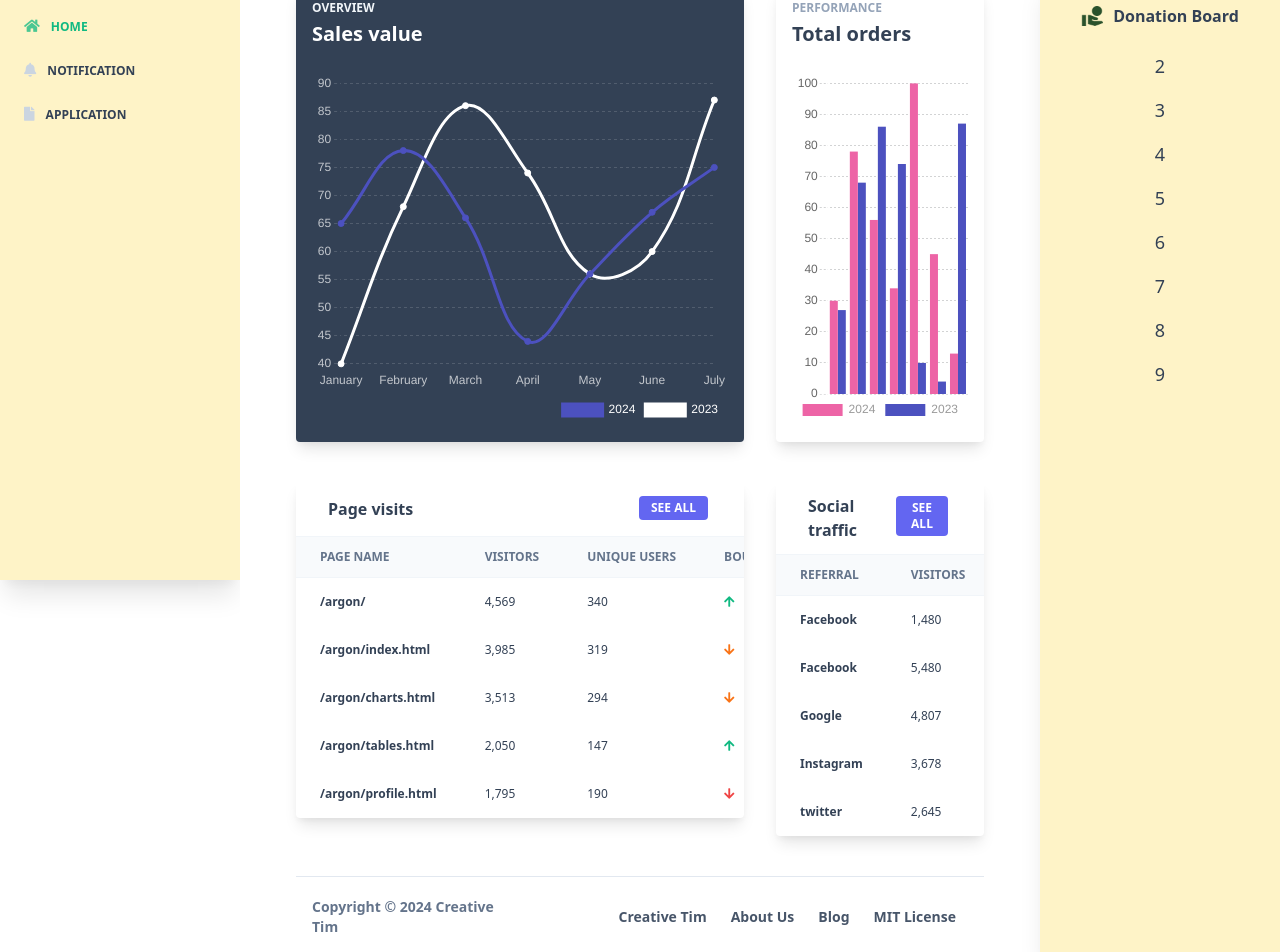
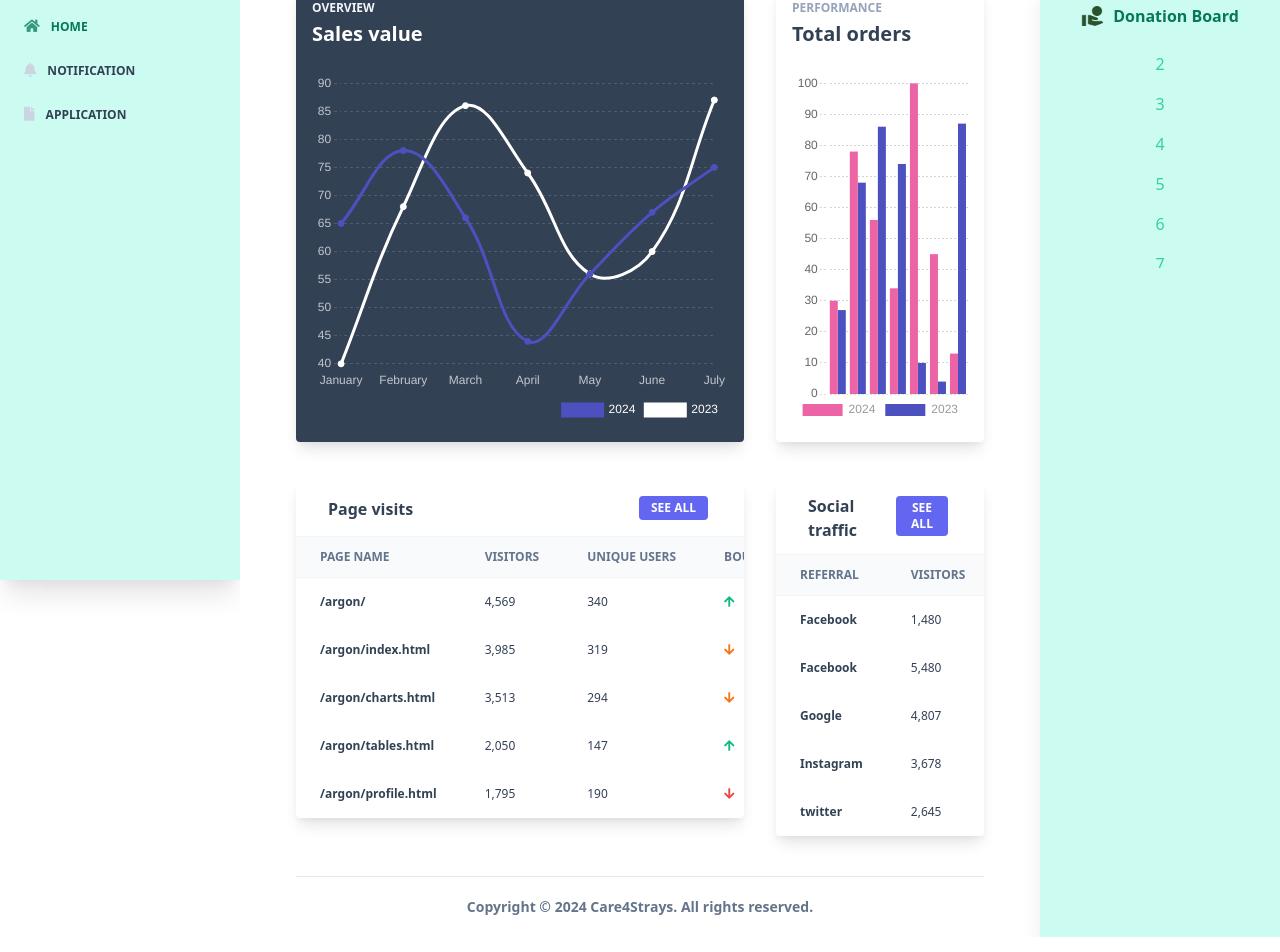
Before and after one commit to kelvinau125/Care4Stray, a Vue app: page /user/news in a window 1280 px wide. Shown: the part 220-1172 px from the top of the page. Built offline with nearby package versions, Linux system fonts and the light colour scheme.

Commit message:
user news

```diff
--- a/src/components/Footers/FooterAdmin.vue
+++ b/src/components/Footers/FooterAdmin.vue
@@ -5,54 +5,12 @@
       <div
         class="flex flex-wrap items-center md:justify-between justify-center"
       >
-        <div class="w-full md:w-4/12 px-4">
+        <div class="w-full px-4 items-center justify-center flex">
           <div
             class="text-sm text-blueGray-500 font-semibold py-1 text-center md:text-left"
           >
-            Copyright © {{ date }}
-            <a
-              href="https://www.creative-tim.com?ref=vn-footer-admin"
-              class="text-blueGray-500 hover:text-blueGray-700 text-sm font-semibold py-1"
-            >
-              Creative Tim
-            </a>
+            Copyright © {{ date }} Care4Strays. All rights reserved.
           </div>
-        </div>
-        <div class="w-full md:w-8/12 px-4">
-          <ul class="flex flex-wrap list-none md:justify-end justify-center">
-            <li>
-              <a
-                href="https://www.creative-tim.com?ref=vn-footer-admin"
-                class="text-blueGray-600 hover:text-blueGray-800 text-sm font-semibold block py-1 px-3"
-              >
-                Creative Tim
-              </a>
-            </li>
-            <li>
-              <a
-                href="https://www.creative-tim.com/presentation?ref=vn-footer-admin"
-                class="text-blueGray-600 hover:text-blueGray-800 text-sm font-semibold block py-1 px-3"
-              >
-                About Us
-              </a>
-            </li>
-            <li>
-              <a
-                href="http://blog.creative-tim.com?ref=vn-footer-admin"
-                class="text-blueGray-600 hover:text-blueGray-800 text-sm font-semibold block py-1 px-3"
-              >
-                Blog
-              </a>
-            </li>
-            <li>
-              <a
-                href="https://github.com/creativetimofficial/vue-notus/blob/main/LICENSE.md?ref=vn-footer-admin"
-                class="text-blueGray-600 hover:text-blueGray-800 text-sm font-semibold block py-1 px-3"
-              >
-                MIT License
-              </a>
-            </li>
-          </ul>
         </div>
       </div>
     </div>
--- a/src/components/List/DonorList.vue
+++ b/src/components/List/DonorList.vue
@@ -1,7 +1,7 @@
 <template>
     <div class="donor-list overflow-hidden h-56 relative">
       <transition-group name="cycle" tag="div" class="donor-container flex flex-col">
-        <div v-for="donor in visibleDonors" :key="donor.id" class="donor-item py-2 text-center text-lg">
+        <div v-for="donor in visibleDonors" :key="donor.id" class="donor-item py-2 text-center text-base text-emerald-400">
           {{ donor.name }}
         </div>
       </transition-group>
@@ -41,7 +41,7 @@
     methods: {
       initializeVisibleDonors() {
         // Initialize the visible donors with the first few donors
-        this.visibleDonors = this.donors.slice(0, 8); // Adjust the number of visible donors as needed
+        this.visibleDonors = this.donors.slice(0, 12); // Adjust the number of visible donors as needed
       },
       startCycling() {
         this.intervalId = setInterval(() => {
@@ -54,7 +54,7 @@
         this.donors.push(firstDonor);
 
         // Update visible donors
-        this.visibleDonors = [...this.donors.slice(0, 8)]; // Adjust the number of visible donors as needed
+        this.visibleDonors = [...this.donors.slice(0, 12)]; // Adjust the number of visible donors as needed
       },
     },
     beforeDestroy() {
--- a/src/components/Navbars/UserNavbar.vue
+++ b/src/components/Navbars/UserNavbar.vue
@@ -1,7 +1,7 @@
 <template>
   <!-- Navbar -->
   <nav
-    class="z-10 top-0 left-0 fixed md:top-16 w-full bg-transparent md:flex-row md:flex-nowrap md:justify-start flex items-center p-4 bg-emerald-300">
+    class="z-50 top-0 left-0 fixed md:top-16 w-full bg-transparent md:flex-row md:flex-nowrap md:justify-start flex items-center p-4 bg-emerald-300">
     <div class="w-full mx-auto items-center flex flex-col justify-between md:flex-nowrap flex-wrap md:px-10 px-4">
       <!-- Form -->
       <form class="w-8/12 flex flex-row flex-wrap items-center mr-3 md:mb-0">
@@ -20,7 +20,7 @@
             <router-link to="/user/news" v-slot="{ href, navigate, isActive }">
               <a :href="href" @click="navigate" class="text-sm uppercase pt-3 font-bold block" :class="[
                 isActive
-                  ? 'text-emerald-500 hover:text-emerald-600'
+                  ? 'text-emerald-700 hover:text-emerald-600 font-bold'
                   : 'text-blueGray-700 hover:text-blueGray-500',
               ]">
                 News
@@ -32,7 +32,7 @@
             <router-link to="/user/tables" v-slot="{ href, navigate, isActive }">
               <a :href="href" @click="navigate" class="text-sm uppercase pt-3 font-bold block" :class="[
                 isActive
-                  ? 'text-emerald-500 hover:text-emerald-600'
+                  ? 'text-emerald-700 hover:text-emerald-600 font-bold'
                   : 'text-blueGray-700 hover:text-blueGray-500',
               ]">
                 Near Me
@@ -44,7 +44,7 @@
             <router-link to="/user/application" v-slot="{ href, navigate, isActive }">
               <a :href="href" @click="navigate" class="text-sm uppercase pt-3 font-bold block" :class="[
                 isActive
-                  ? 'text-emerald-500 hover:text-emerald-600'
+                  ? 'text-emerald-700 hover:text-emerald-600 font-bold'
                   : 'text-blueGray-700 hover:text-blueGray-500',
               ]">
                 Adoption
--- a/src/components/Sidebar/DonationSidebar.vue
+++ b/src/components/Sidebar/DonationSidebar.vue
@@ -1,6 +1,6 @@
 <template>
   <nav
-    class="md:right-0 md:block md:relative md:bottom-0 md:overflow-y-auto md:flex-row md:flex-nowrap md:overflow-hidden shadow-xl h-full flex flex-wrap items-center justify-between relative md:w-60 py-4 px-6 bg-amber-100">
+    class="md:right-0 md:block md:relative md:bottom-0 md:overflow-y-auto md:flex-row md:flex-nowrap md:overflow-hidden shadow-xl h-full flex flex-wrap items-center justify-between relative md:w-60 py-4 px-6 bg-teal-100">
     <div
       class="md:flex-col md:items-stretch md:min-h-full md:flex-nowrap px-0 flex flex-wrap items-center justify-between w-full mx-auto">
       <!-- Toggler -->
@@ -51,7 +51,7 @@
 
         <!-- Donor List -->
         <div class="w-full">
-          <div class="flex flex-row text-base font-bold gap-2 items-center justify-center mb-4">
+          <div class="flex flex-row text-base font-bold gap-2 items-center justify-center mb-4 text-emerald-700">
             <img :src="donationboard" alt="donation board icon" class="w-6 h-auto" />
             <h2>Donation Board</h2>
           </div>
--- a/src/components/Sidebar/UserSidebar.vue
+++ b/src/components/Sidebar/UserSidebar.vue
@@ -1,6 +1,6 @@
 <template>
   <nav
-    class="md:left-0 md:block md:fixed md:top-48 md:bottom-0 md:overflow-y-auto md:flex-row md:flex-nowrap md:overflow-hidden shadow-xl flex flex-wrap items-center justify-between relative md:w-60 py-4 px-6 bg-amber-100">
+    class="md:left-0 md:block md:fixed md:top-48 md:bottom-0 md:overflow-y-auto md:flex-row md:flex-nowrap md:overflow-hidden shadow-xl flex flex-wrap items-center justify-between relative md:w-60 py-4 px-6 bg-teal-100">
     <div
       class="md:flex-col md:items-stretch md:min-h-full md:flex-nowrap px-0 flex flex-wrap items-center justify-between w-full mx-auto">
       <!-- Toggler -->
@@ -64,7 +64,7 @@
             <router-link to="/user/news" v-slot="{ href, navigate, isActive }">
               <a :href="href" @click="navigate" class="text-xs uppercase py-3 font-bold block" :class="[
                 isActive
-                  ? 'text-emerald-500 hover:text-emerald-600'
+                  ? 'text-emerald-700 hover:text-emerald-600'
                   : 'text-blueGray-700 hover:text-blueGray-500',
               ]">
                 <i class="fas fa-home mr-2 text-sm" :class="[isActive ? 'opacity-75' : 'text-blueGray-300']"></i>
@@ -77,7 +77,7 @@
             <router-link to="/user/notification" v-slot="{ href, navigate, isActive }">
               <a :href="href" @click="navigate" class="text-xs uppercase py-3 font-bold block" :class="[
                 isActive
-                  ? 'text-emerald-500 hover:text-emerald-600'
+                  ? 'text-emerald-700 hover:text-emerald-600'
                   : 'text-blueGray-700 hover:text-blueGray-500',
               ]">
                 <i class="fas fa-bell mr-2 text-sm" :class="[isActive ? 'opacity-75' : 'text-blueGray-300']"></i>
@@ -90,7 +90,7 @@
             <router-link to="/user/application" v-slot="{ href, navigate, isActive }">
               <a :href="href" @click="navigate" class="text-xs uppercase py-3 font-bold block" :class="[
                 isActive
-                  ? 'text-emerald-500 hover:text-emerald-600'
+                  ? 'text-emerald-700 hover:text-emerald-600'
                   : 'text-blueGray-700 hover:text-blueGray-500',
               ]">
                 <i class="fas fa-file mr-2 text-sm" :class="[isActive ? 'opacity-75' : 'text-blueGray-300']"></i>
@@ -99,6 +99,10 @@
             </router-link>
           </li>
         </ul>
+
+        <div>
+
+        </div>
       </div>
     </div>
   </nav>
```
Also changed, not shown: src/components/Headers/UserHeaderStats.vue (deleted, +0 -70 lines), src/assets/styles/tailwind.css.
